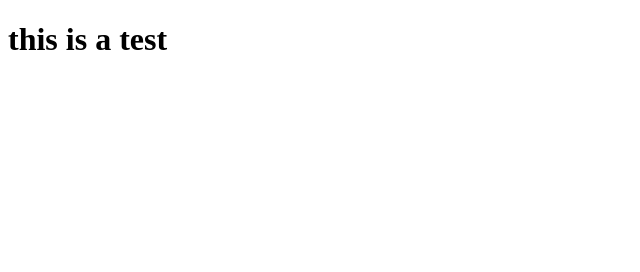
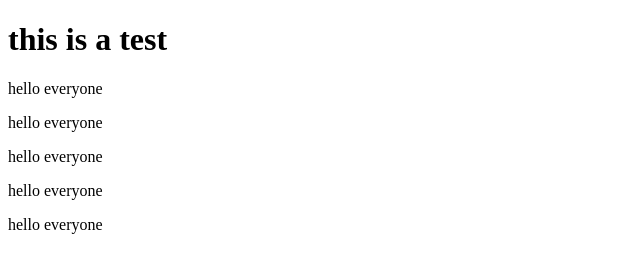
Before and after one commit to alaynetheodore5/test_2, a plain HTML site: page index.html in a window 1280 px wide. Shown: the whole page, without its empty margins (0-640 px from the left). Drawn offline with Linux system fonts and the light colour scheme.

Commit message:
added hello everyone

```diff
--- a/index.html
+++ b/index.html
@@ -8,5 +8,10 @@
 </head>
 <body>
   <h1>this is a test</h1>
+  <p>hello everyone</p>
+  <p>hello everyone</p>
+  <p>hello everyone</p>
+  <p>hello everyone</p>
+  <p>hello everyone</p>
 </body>
 </html>
```
